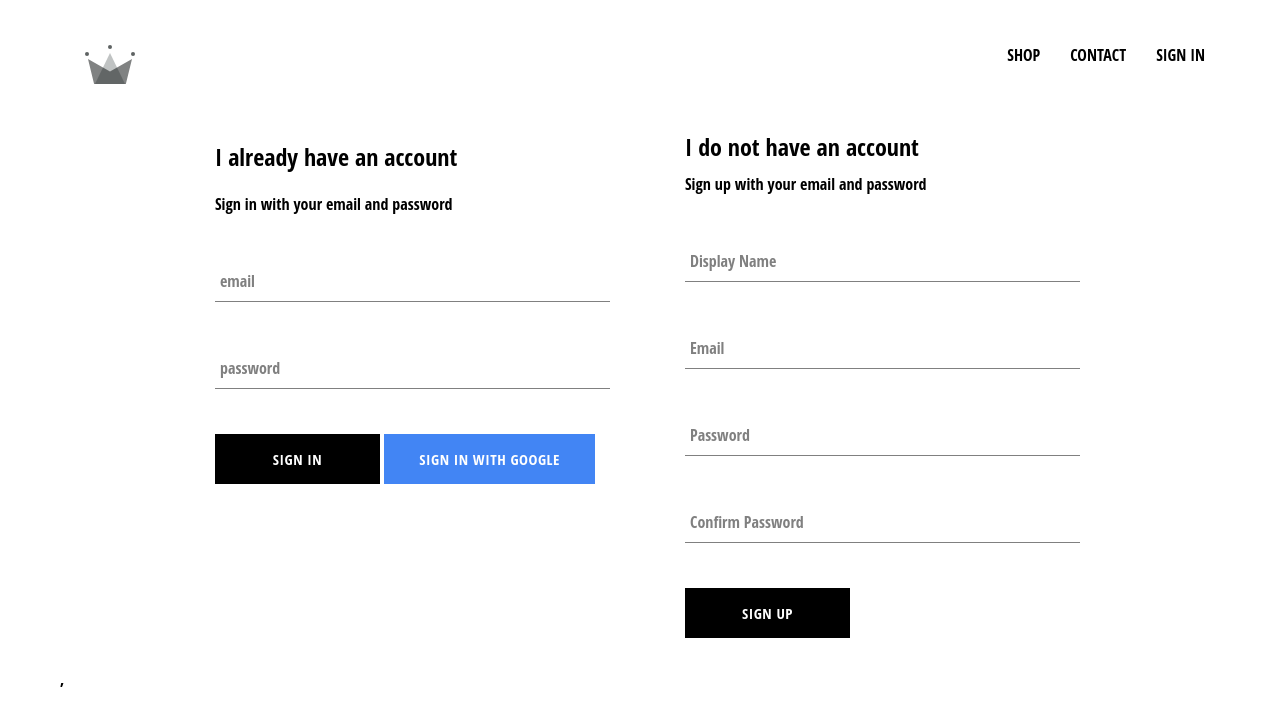
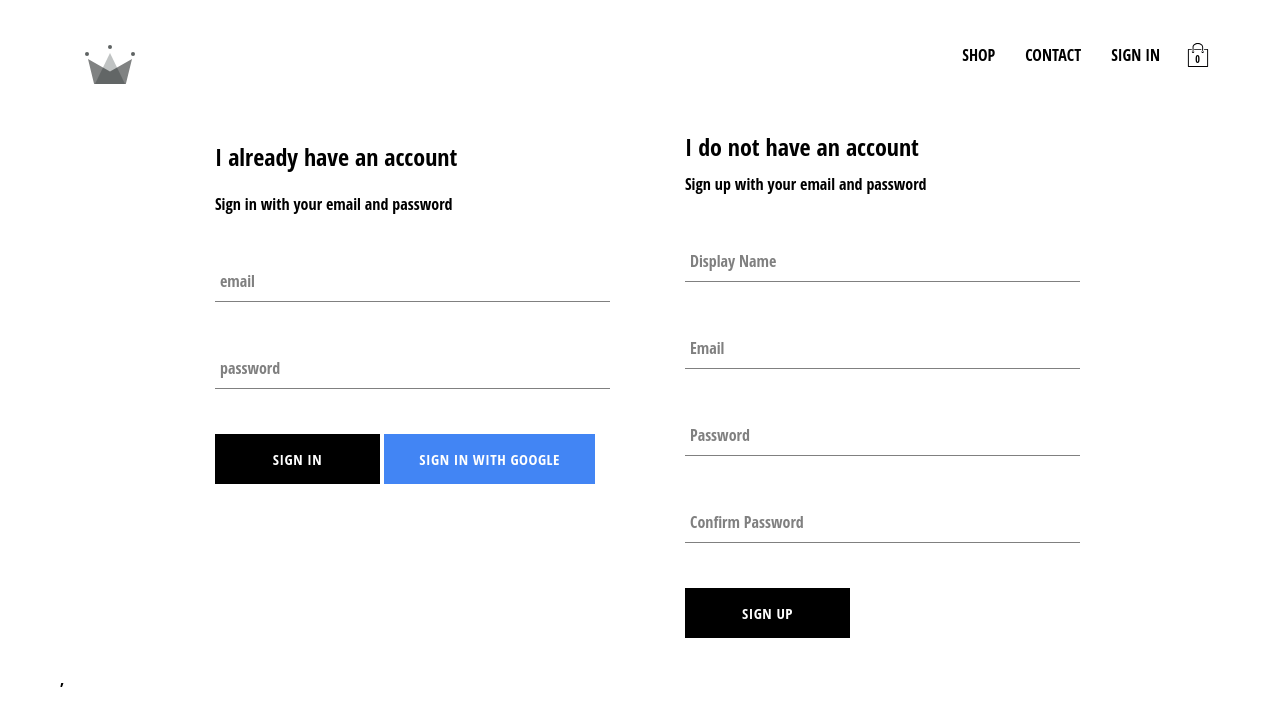
Before and after one commit to lucalin17081994/crwn-clothing, a React (Create React App) app: page /signin in a window 1280 px wide. Shown: the top 726 px of the page. Built offline with nearby package versions, Linux system fonts and the light colour scheme; no server answers.

Commit message:
added shopping cart icon

```diff
--- a/src/App.js
+++ b/src/App.js
@@ -1,6 +1,8 @@
 import React from 'react';
-import {Switch, Route} from 'react-router-dom'
+import {Switch, Route, Redirect} from 'react-router-dom'
 import {connect} from 'react-redux'
+
+
 import './App.css';
 
 import Homepage from './pages/homepage/homepage.component'
@@ -11,7 +13,6 @@ import {auth, createUserProfileDocument} from './firebase/firebase.utils'
 import {setCurrentUser} from './redux/user/user.actions.js'
 
 class App extends React.Component {
-
   unsubscrubeFromAuth=null;
 
   componentDidMount(){
@@ -42,7 +43,9 @@ class App extends React.Component {
         <Switch>
           <Route exact path='/' component={Homepage}></Route>
           <Route path='/shop' component={ShopPage}></Route>
-          <Route path='/signin' component={SignInAndSignUpPage}></Route>
+          <Route exact path='/signin'
+            render={()=>this.props.currentUser ? (<Redirect to='/'/>) : <SignInAndSignUpPage/>}>
+          </Route>
         </Switch>
       </div>
 
@@ -50,8 +53,15 @@ class App extends React.Component {
   }
 }
 
+const mapStateToProps = ({ user })=>({
+  currentUser:user.currentUser
+})
+
 const mapDispatchToProps=dispatch=>({
   setCurrentUser: user=>dispatch(setCurrentUser(user))
 })
 
-export default connect(null,mapDispatchToProps)(App);
+export default connect(
+  mapStateToProps,
+  mapDispatchToProps
+  )(App);
--- /dev/null
+++ b/src/components/cart-icon/cart-icon.component.jsx
@@ -0,0 +1,12 @@
+import React from 'react'
+import {ReactComponent as ShoppingIcon} from '../../assets/shopping-bag.svg'
+import './cart-icon.styles.scss'
+
+const CartIcon = () => (
+  <div className='cart-icon'>
+    <ShoppingIcon className='shopping-icon'/>
+    <span className='item-count'>0</span>
+  </div>
+)
+
+export default CartIcon
--- /dev/null
+++ b/src/components/cart-icon/cart-icon.styles.scss
@@ -0,0 +1,21 @@
+.cart-icon {
+  width: 45px;
+  height: 45px;
+  position: relative;
+  display: flex;
+  align-items: center;
+  justify-content: center;
+  cursor: pointer;
+
+  .shopping-icon {
+    width: 24px;
+    height: 24px;
+  }
+
+  .item-count {
+    position: absolute;
+    font-size: 10px;
+    font-weight: bold;
+    bottom: 12px;
+  }
+}
--- a/src/components/header/header.component.jsx
+++ b/src/components/header/header.component.jsx
@@ -8,6 +8,7 @@ import './header.styles.scss'
 import {Link} from 'react-router-dom'
 import {ReactComponent as Logo} from '../../assets/crown.svg'
 import {auth} from '../../firebase/firebase.utils'
+import CartIcon from '../cart-icon/cart-icon.component'
 
 const Header = ({currentUser}) => (
 
@@ -31,6 +32,7 @@ const Header = ({currentUser}) => (
           SIGN IN
         </Link>
       )}
+    <CartIcon/>
     </div>
   </div>
 )
--- a/src/redux/store.js
+++ b/src/redux/store.js
@@ -1,4 +1,4 @@
-import {createStore,applyMiddleware}from 'redux'
+import {createStore,applyMiddleware} from 'redux'
 //add middleware so every action can be caught and displayed
 import logger from 'redux-logger'//logger
 import rootReducer from './root-reducer'
--- a/src/redux/user/user.actions.js
+++ b/src/redux/user/user.actions.js
@@ -1,6 +1,8 @@
 //actions for user reducer
 //type + payload
+import { UserActionTypes } from "./user.types"
+
 export const setCurrentUser=user => ({
-  type:'SET_CURRENT_USER',
+  type:UserActionTypes.SET_CURRENT_USER,
   payload:user
 })
--- a/src/redux/user/user.reducer.jsx
+++ b/src/redux/user/user.reducer.jsx
@@ -2,13 +2,14 @@
 //action has type and payload
 //write a bunch of actions in reducer
 //set initial state, just like in constructor
+import { UserActionTypes } from "./user.types"
 
 const INITIAL_STATE={
   currentUser:null
 }
 const userReducer=(state=INITIAL_STATE,action)=>{
   switch(action.type){//all reducers receive the same action
-    case 'SET_CURRENT_USER':
+    case UserActionTypes.SET_CURRENT_USER:
       return{
         ...state,
         currentUser:action.payload
--- /dev/null
+++ b/src/redux/user/user.types.js
@@ -0,0 +1,3 @@
+export const UserActionTypes={
+  SET_CURRENT_USER: 'SET_CURRENT_USER'
+}
```
Also changed, not shown: src/assets/shopping-bag.svg (added).
